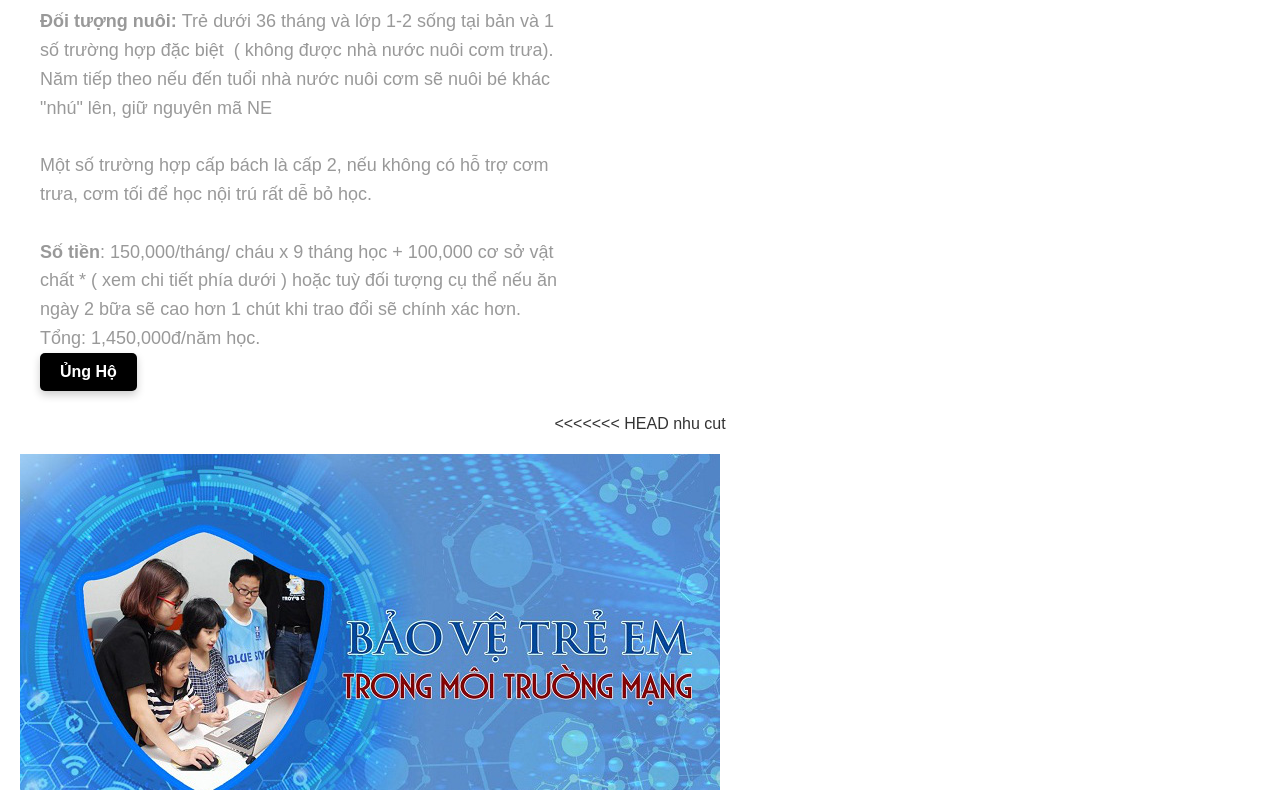
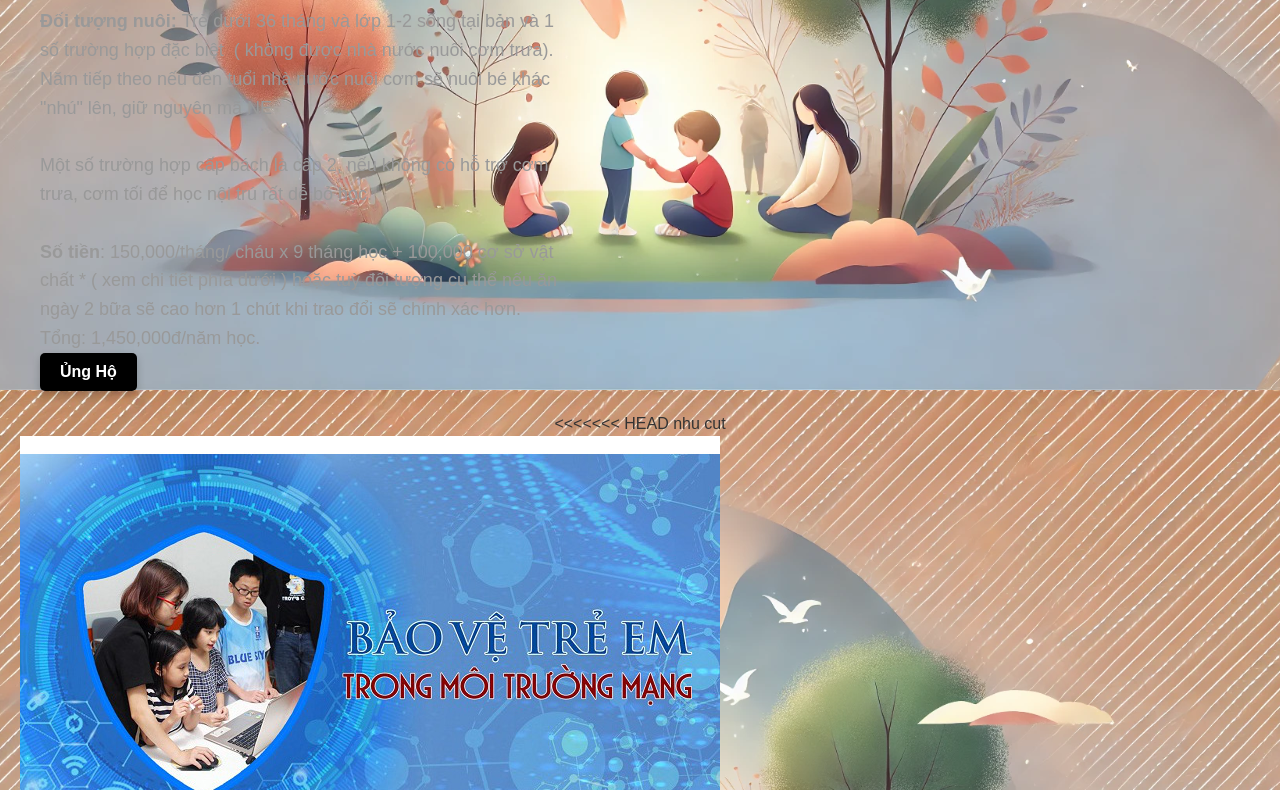
Before and after one commit to Gino1216/ProjectTask, a plain HTML site: page index.html in a window 1280 px wide. Shown: the part 2010-2800 px from the top of the page. Drawn offline with Linux system fonts and the light colour scheme.

Commit message:
Hieu
- Bỏ section thứ 2 nhưng chưa đổi màu chữ
- Thêm background cho web ( đã sửa và  fix hiệu ứng cho không vỡ ảnh
- khả năng cao lần sửa sau sẽ fix lại phần menu thêm bar  làm mờ

```diff
--- a/CSS/style.css
+++ b/CSS/style.css
@@ -3,7 +3,14 @@
     padding: 0;
     box-sizing: border-box;
 }
+body{
+    background-image: url("children\ protect.webp");
+    background-size: cover;
+    background-position: center;
+    background-repeat: no-repeat;
+    background-attachment: fixed;
 
+}
 body {
     font-family: 'Arial', sans-serif;
     line-height: 1.6;
@@ -225,7 +232,8 @@ footer {
     justify-content: space-between;
     align-items: center;
     padding: 50px;
-    background-color: #fff;
+
+
 }
 
 .text-block {
```
Also changed, not shown: CSS/children protect.webp (added).
